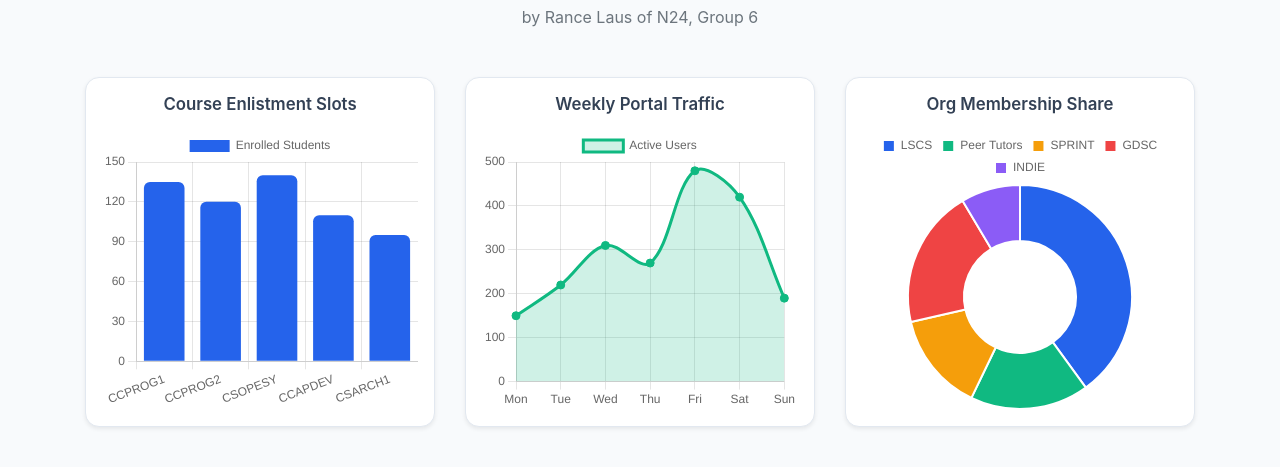
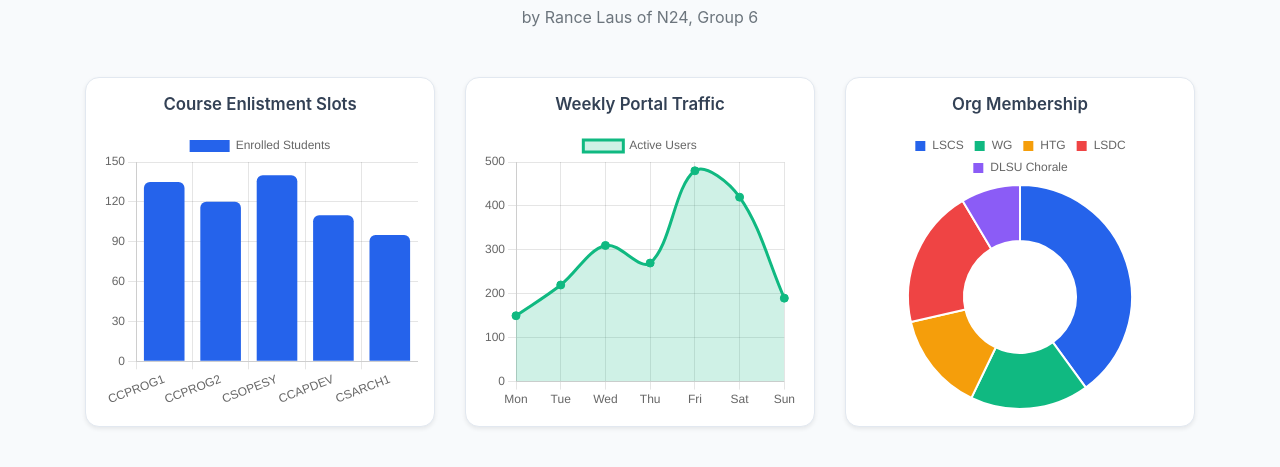
Before and after one commit to rancelaus/AY2627T1-CCAPDEV-HO5-Laus-AnimoHub, a plain HTML site: page index.html in a window 1280 px wide. Shown: the part 99-566 px from the top of the page. Drawn offline with nearby package versions, Linux system fonts and the light colour scheme.

Commit message:
some bug fixes text rewrites

```diff
--- a/index.html
+++ b/index.html
@@ -58,7 +58,7 @@
         <!-- chart 3 -->
         <div class="col-12 col-lg-4">
           <div class="card h-100 p-3 shadow-sm chart-card">
-            <h5 class="card-title text-center mb-3">Org Membership Share</h5>
+            <h5 class="card-title text-center mb-3">Org Membership</h5>
             <div class="chart-container">
               <canvas id="orgShareChart"></canvas>
             </div>
--- a/script.js
+++ b/script.js
@@ -78,7 +78,7 @@ const ctxOrgShare = document.getElementById("orgShareChart").getContext("2d");
 new Chart(ctxOrgShare, {
   type: "doughnut",
   data: {
-    labels: ["LSCS", "Peer Tutors", "SPRINT", "GDSC", "INDIE"],
+    labels: ["LSCS", "WG", "HTG", "LSDC", "DLSU Chorale"],
     datasets: [
       {
         label: "Members",
```
